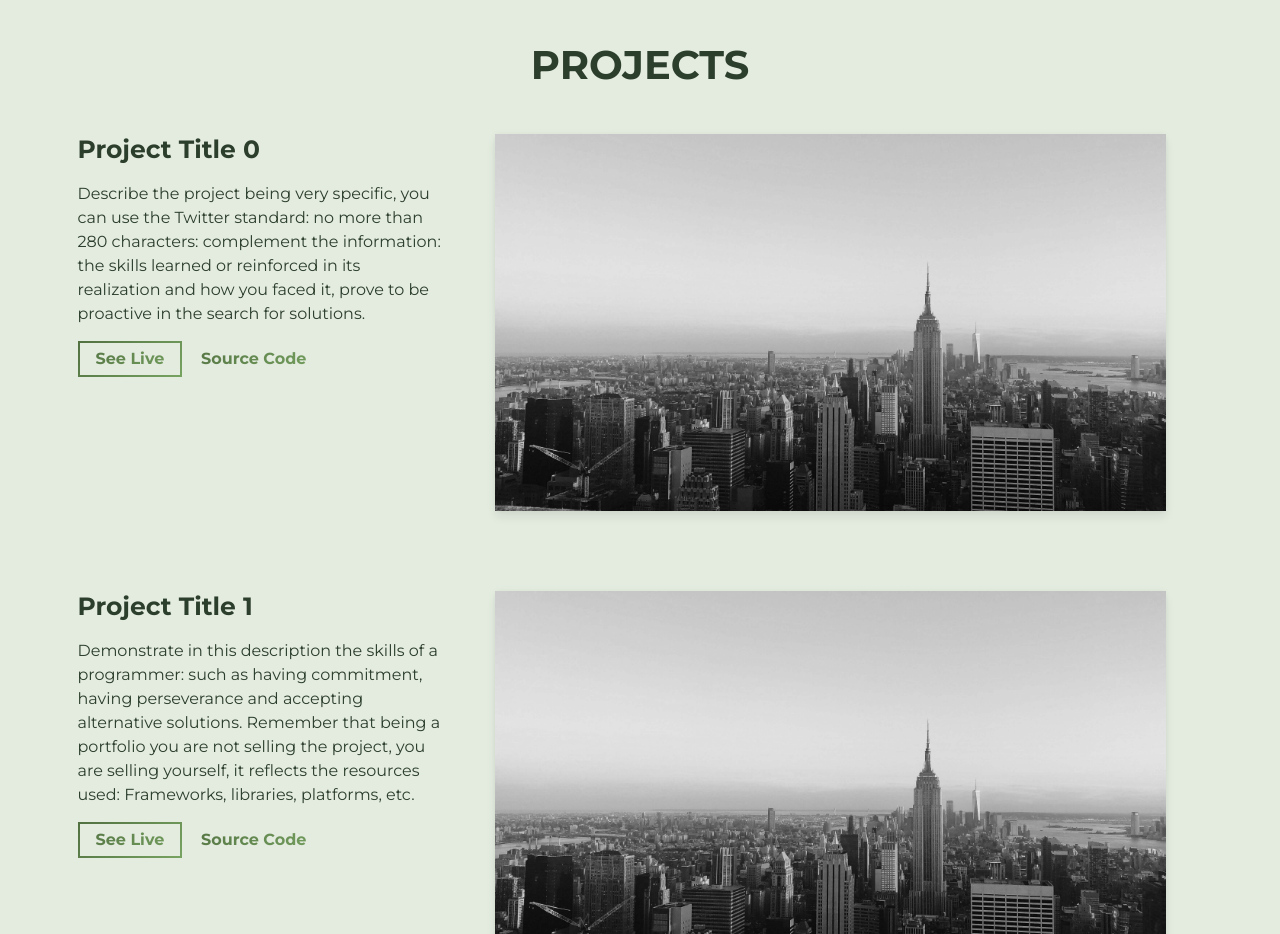
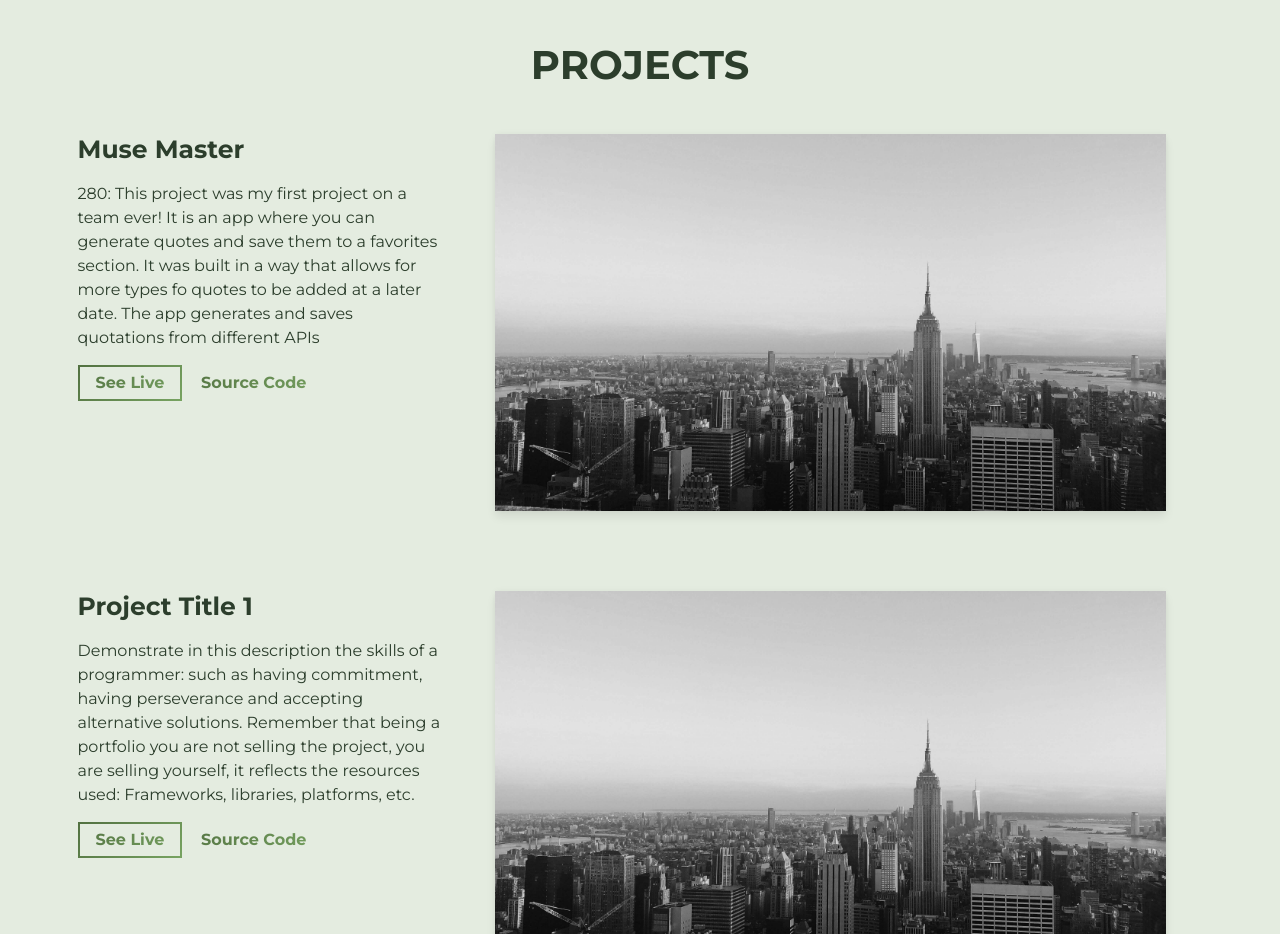
Before and after one commit to ethandanielsmall/portfolio, a website built with Parcel: page src/index.html in a window 1280 px wide. Shown: the part 1380-2314 px from the top of the page. Built offline with nearby package versions, Linux system fonts and the light colour scheme.

Commit message:
seeing how the text looks for muse master

```diff
--- a/src/index.html
+++ b/src/index.html
@@ -111,12 +111,14 @@
           <div class="row">
             <div class="col-lg-4 col-sm-12">
               <div class="project-wrapper__text load-hidden">
-                <h3 class="project-wrapper__text-title">Project Title 0</h3>
+                <h3 class="project-wrapper__text-title">Muse Master</h3>
                 <div>
                   <p class="mb-4">
-                    Describe the project being very specific, you can use the Twitter standard: no more than 280 characters:
-                    complement the information: the skills learned or reinforced in its realization and how you faced it,
-                    prove to be proactive in the search for solutions.
+                    280: This project was my first project on a team ever! It
+                    is an app where you can generate quotes and save them to
+                    a favorites section. It was built in a way that allows
+                    for more types fo quotes to be added at a later date.
+                    The app generates and saves quotations from different APIs
                   </p>
                 </div>
                 <a
```
